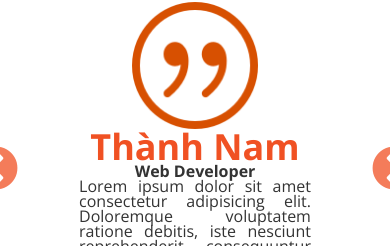
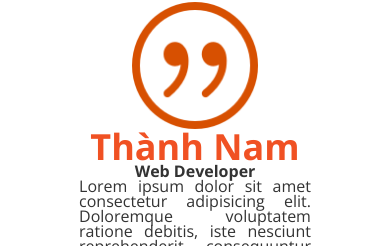
Before and after one commit to nhokchibi365/restaurant-project, a plain HTML site: page index.html in a window 390 px wide. Shown: the part 5110-5356 px from the top of the page. Drawn offline with nearby package versions, Linux system fonts and the light colour scheme.

Commit message:
Update ver 1.4.6
fix some bug

```diff
--- a/css/custom-slick.css
+++ b/css/custom-slick.css
@@ -25,6 +25,14 @@
   height: 5rem;
 }
 
+.customer-reviews .slick-prev {
+  transform: translate(50%, -50%);
+}
+
+.customer-reviews .slick-next {
+  transform: translate(-50%, -50%);
+}
+
 .customer-reviews .slick-prev::before,
 .customer-reviews .slick-next::before {
   color: var(--primary-color);
--- a/css/responsive.css
+++ b/css/responsive.css
@@ -239,7 +239,9 @@
   Customer Reviews
   -----------------------*/
   .customer-reviews .slick-prev,
-  .customer-reviews .slick-next {
+  .customer-reviews .slick-next,
+  .customer-reviews .slick-prev::before,
+  .customer-reviews .slick-next::before {
     display: none;
   }
 
```
